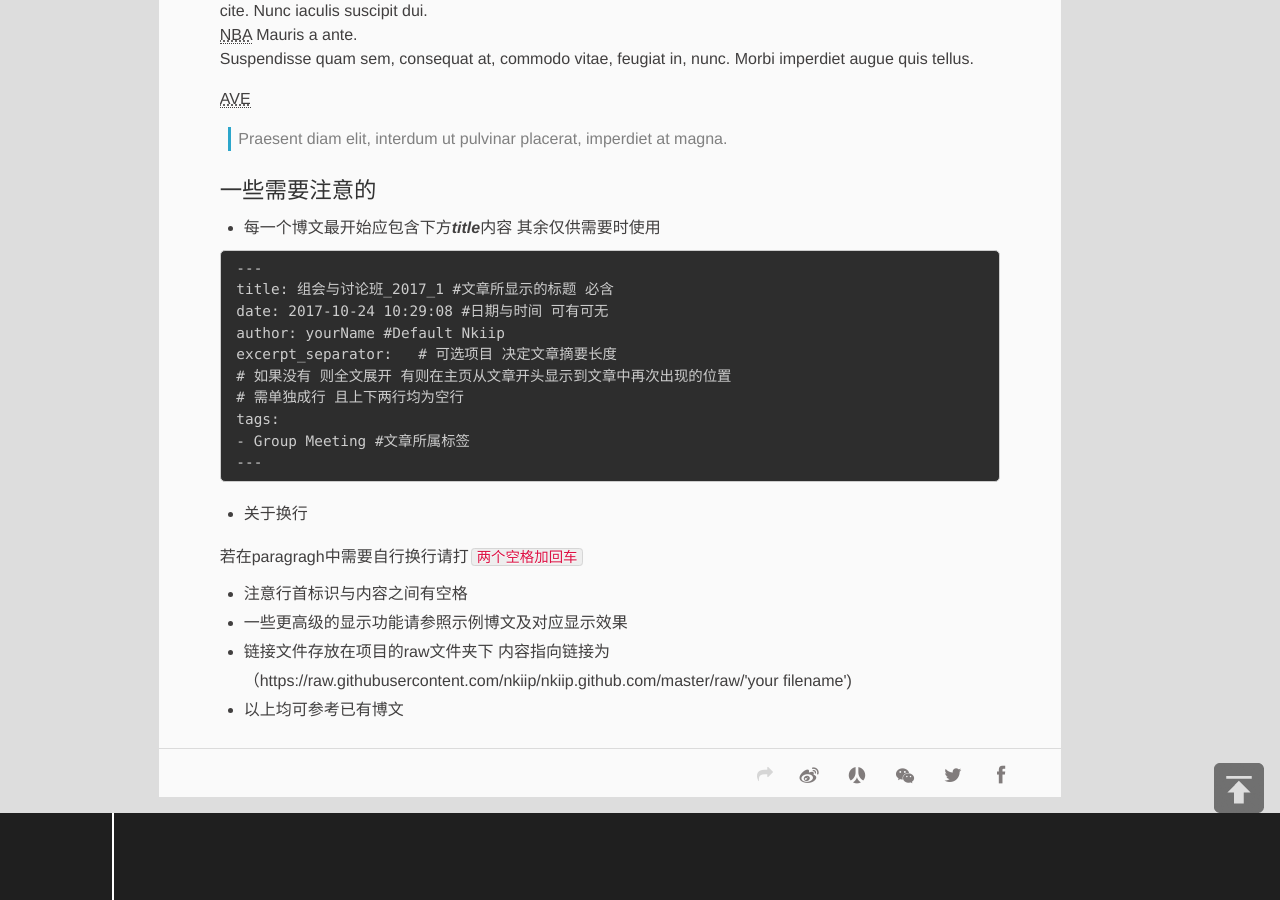
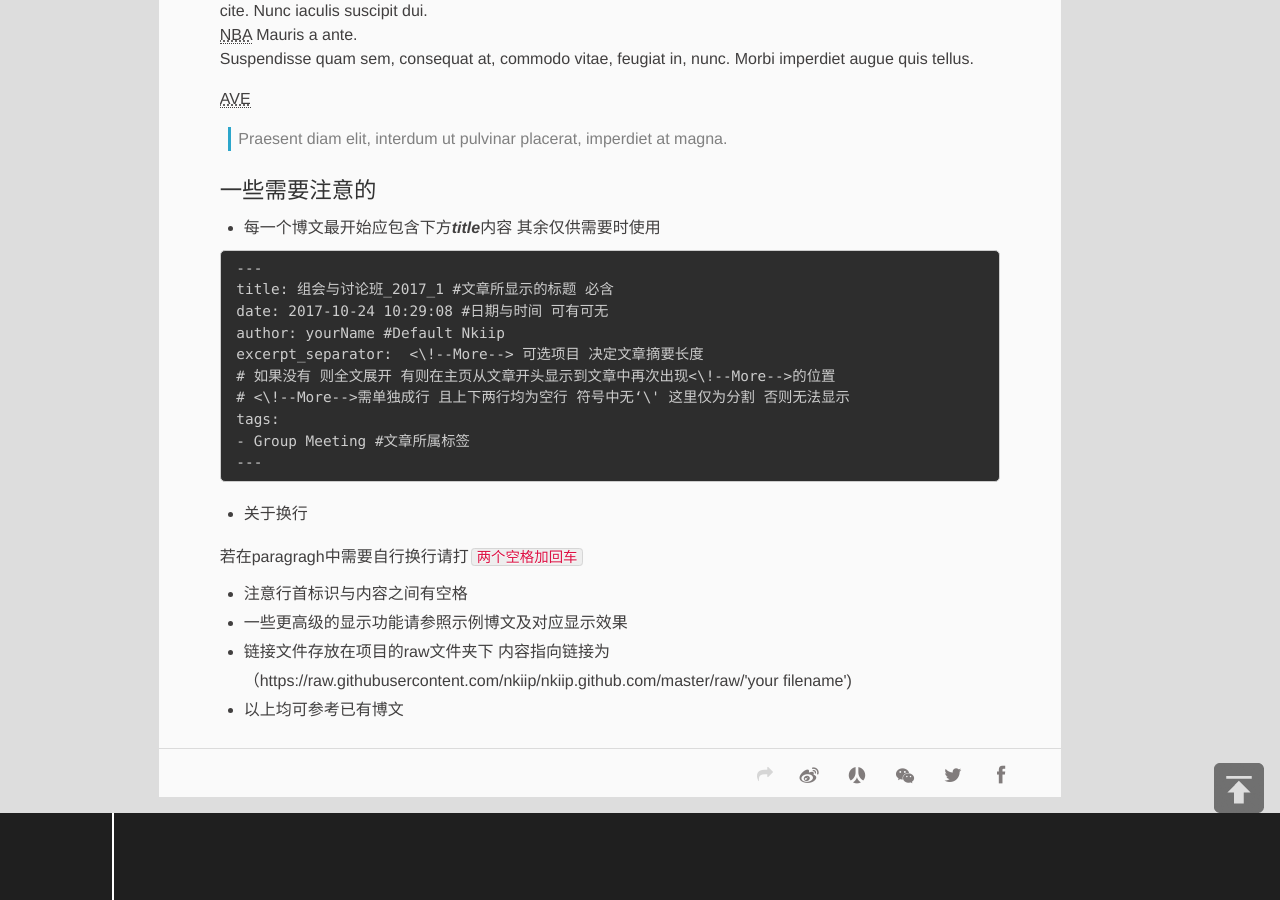
Before and after one commit to nkiip/nkiip.github.com, a Jekyll site: the page built from about/index.html, in a window 1280 px wide and 900 px high, scrolled down 2429 px. Built offline with Jekyll 4.4.1, drawn with Linux system fonts in a browser that asks for light colours.

Commit message:
change_a

```diff
--- a/about/index.html
+++ b/about/index.html
@@ -125,9 +125,9 @@ Lorem <sup>superscript</sup> dolor <sub>subscript</sub> amet<br />
 title: 组会与讨论班_2017_1 #文章所显示的标题 必含
 date: 2017-10-24 10:29:08 #日期与时间 可有可无
 author: yourName #Default Nkiip
-excerpt_separator:  <!--More--> # 可选项目 决定文章摘要长度
-# 如果没有 则全文展开 有则在主页从文章开头显示到文章中再次出现<!--More-->的位置
-# <!--More-->需单独成行 且上下两行均为空行
+excerpt_separator:  <\!--More--> 可选项目 决定文章摘要长度
+# 如果没有 则全文展开 有则在主页从文章开头显示到文章中再次出现<\!--More-->的位置
+# <\!--More-->需单独成行 且上下两行均为空行 符号中无‘\' 这里仅为分割 否则无法显示
 tags:
 - Group Meeting #文章所属标签
 ---
```
